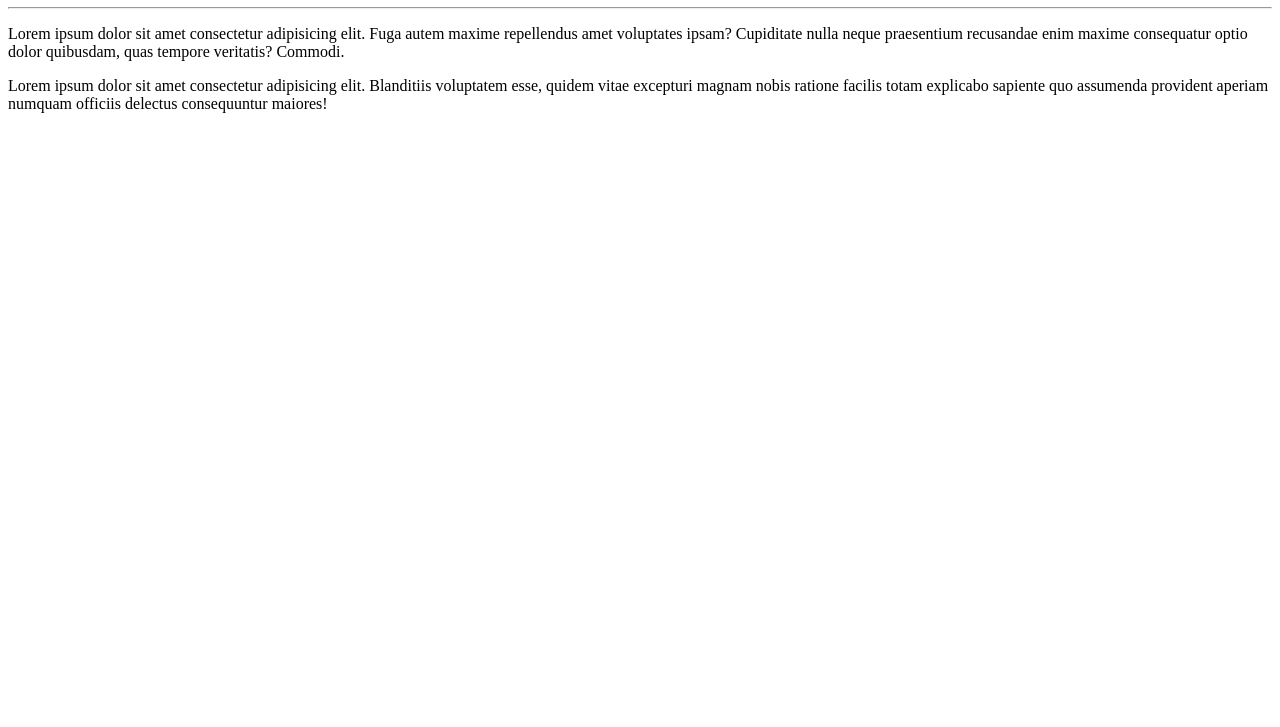
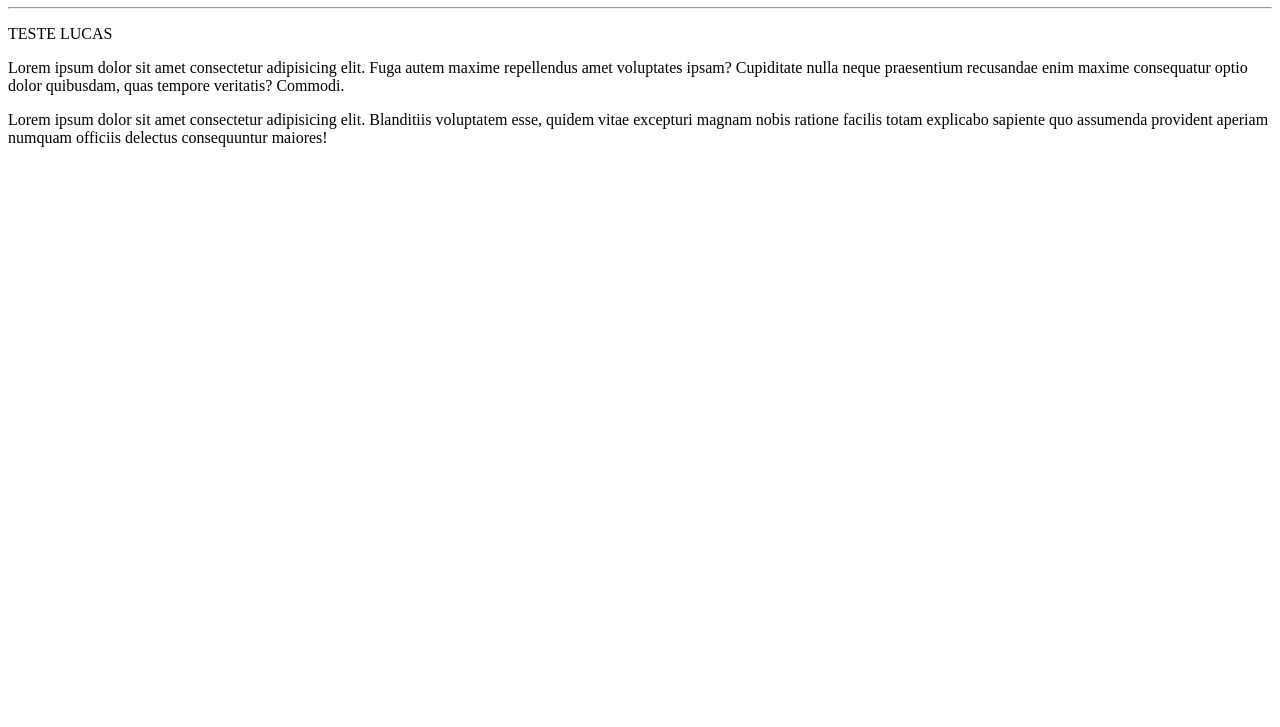
Before and after one commit to LuizGustavoLucas/Ola-Mundo, a plain HTML site: page site-exemplo/index.html in a window 1280 px wide. Shown: the part 73-800 px from the top of the page. Drawn offline with Linux system fonts and the light colour scheme.

Commit message:
Update index.html
TESTE LUCAS

```diff
--- a/site-exemplo/index.html
+++ b/site-exemplo/index.html
@@ -9,6 +9,7 @@
 <body>
     <h1>Olá, Mundo!</h1>
     <hr>
+    <p>TESTE LUCAS</p>
     <p>Lorem ipsum dolor sit amet consectetur adipisicing elit. Fuga autem maxime repellendus amet voluptates ipsam? Cupiditate nulla neque praesentium recusandae enim maxime consequatur optio dolor quibusdam, quas tempore veritatis? Commodi.</p>
     <p>Lorem ipsum dolor sit amet consectetur adipisicing elit. Blanditiis voluptatem esse, quidem vitae excepturi magnam nobis ratione facilis totam explicabo sapiente quo assumenda provident aperiam numquam officiis delectus consequuntur maiores!</p>
 
```
